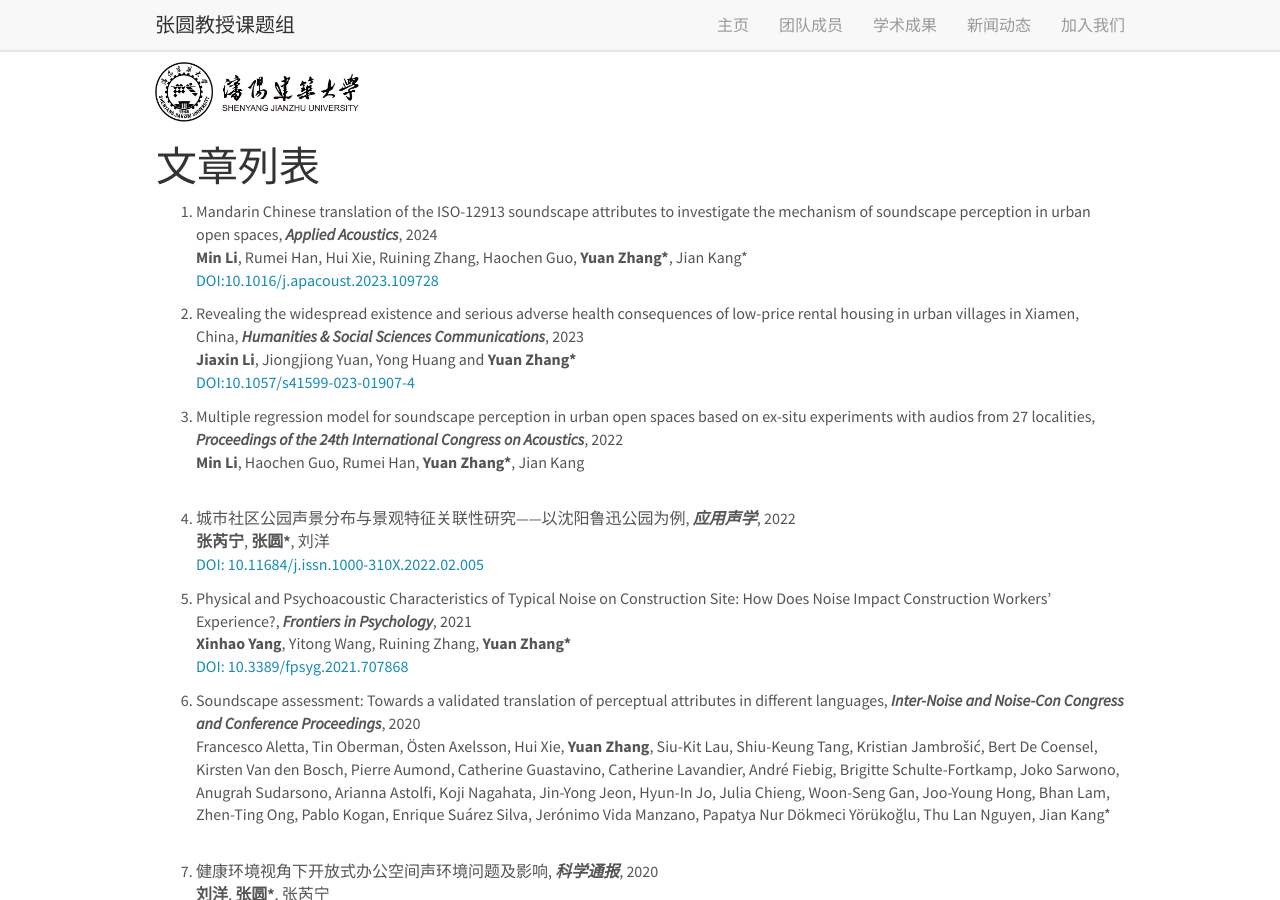
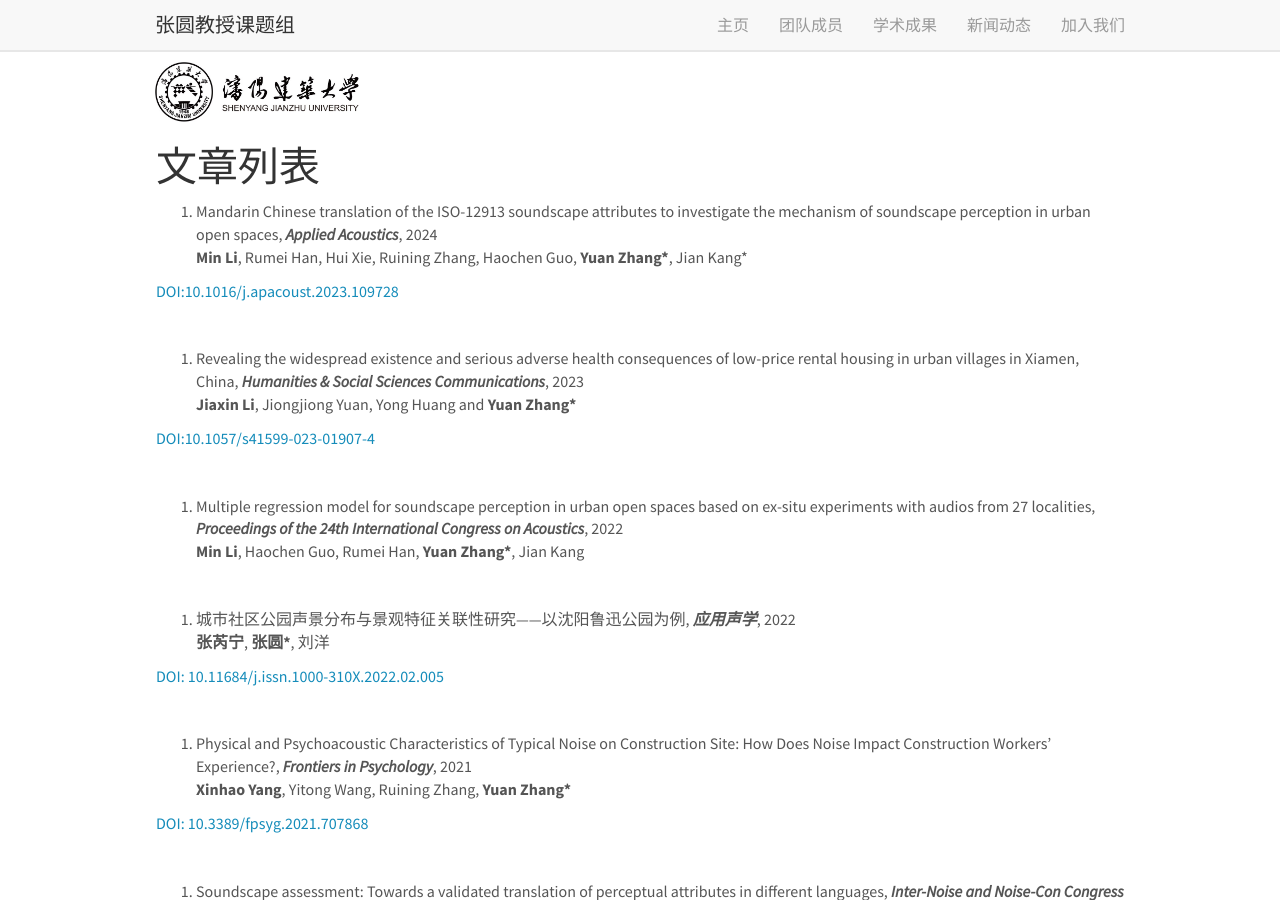
Before and after one commit to BZM2000/BZM2000.github.iottt, a Jekyll site: the page built from _pages/publications.md, in a window 1280 px wide and 900 px high. Built offline with Jekyll 4.4.1, drawn with Linux system fonts in a browser that asks for light colours; nearby versions of some CDN libraries.

Commit message:
Update publications.md

```diff
--- a/_pages/publications.md
+++ b/_pages/publications.md
@@ -10,6 +10,9 @@ permalink: /publications/
 
 {% for publi in site.data.publist %}
 {{ forloop.index }}. {{ publi.title }}, <em><strong>{{ publi.journal }}</strong></em>, {{ publi.year }} <br />
-{{ publi.authors }} <br /><a href="{{ publi.link.url }}">{{ publi.link.display }}</a>
+{{ publi.authors }} <br />
+{% if publi.link.url %}
+<a href="{{ publi.link.url }}">{{ publi.link.display }}</a>
+{% endif %}
 <br />
 {% endfor %}
```
